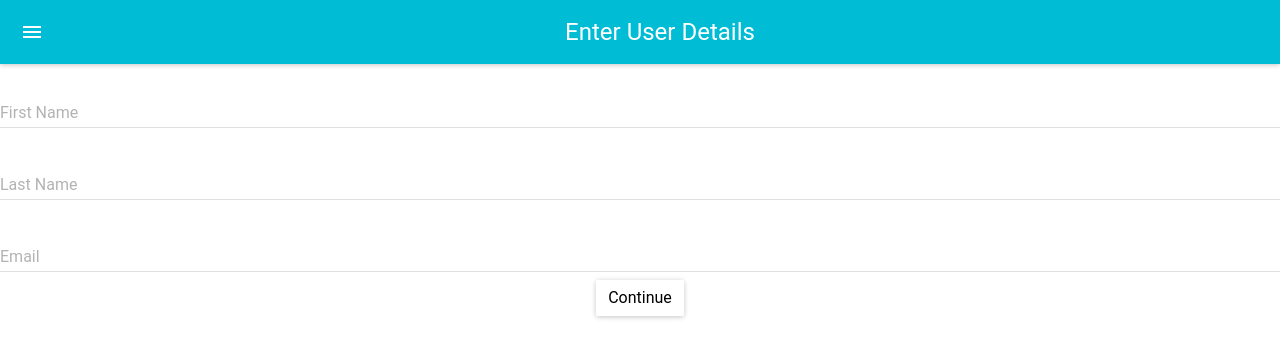
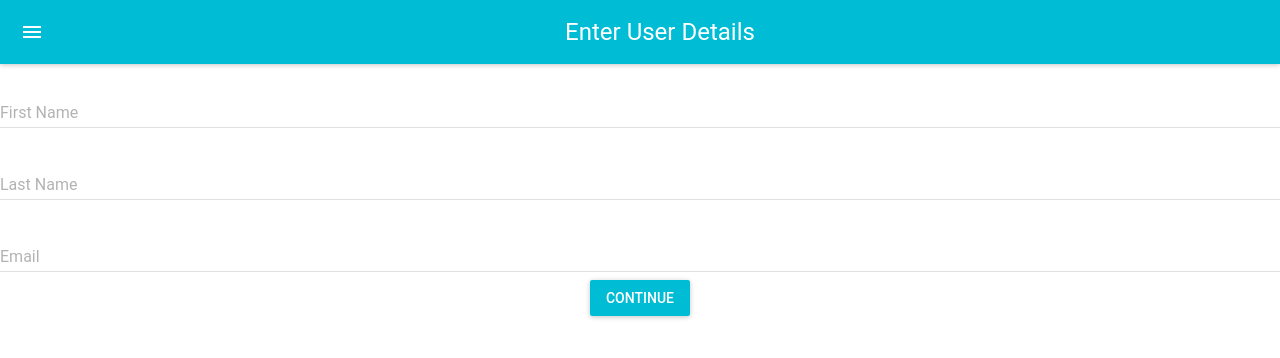
Before and after one commit to Keerthi-Mani/react-frontend-materialui, a React (Create React App) app: page / in a window 1280 px wide. Shown: the top 358 px of the page. Built offline with nearby package versions, Linux system fonts and the light colour scheme.

Commit message:
raisedbutton

```diff
--- a/src/components/FormUserDetails.js
+++ b/src/components/FormUserDetails.js
@@ -3,7 +3,7 @@ import React, { Component, Fragment } from "react";
 import MuiThemeProvider from "material-ui/styles/MuiThemeProvider";
 import AppBar from "material-ui/AppBar";
 import TextField from "material-ui/TextField";
-import Button from "material-ui/RaisedButton";
+import RaisedButton from "material-ui/RaisedButton";
 
 class FormUserDetails extends Component {
   sumbit = e => {
@@ -46,9 +46,7 @@ class FormUserDetails extends Component {
             fullWidth="true"
           />
           <br />
-          <Button color="primary" variant="contained" onClick={this.submit}>
-            Continue
-          </Button>
+          <RaisedButton label="Continue" primary={true} onClick={this.submit} />
           {/* </Dialog> */}
         </Fragment>
       </MuiThemeProvider>
```
